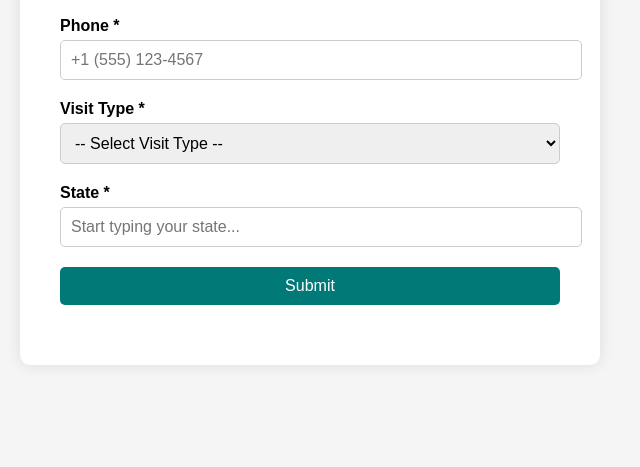
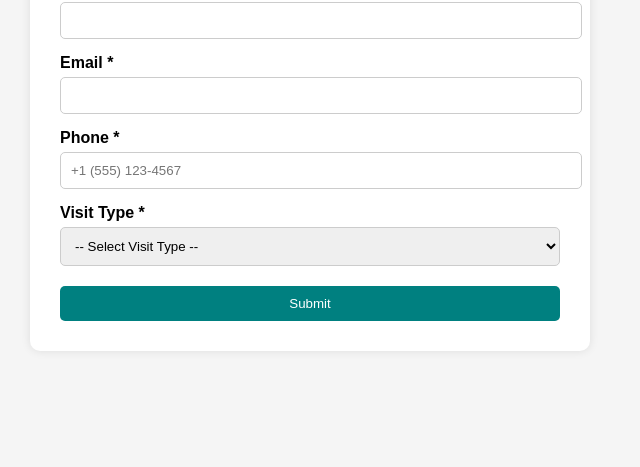
Before and after one commit to christelle-tech/Swellcare-Frontend, a plain HTML site: page index.html in a window 1280 px wide. Shown: the part 333-800 px from the top of the page, without its empty margins (330-970 px from the left). Drawn offline with Linux system fonts and the light colour scheme.

Commit message:
Update index.html

```diff
--- a/index.html
+++ b/index.html
@@ -1,51 +1,49 @@
 <!DOCTYPE html>
 <html lang="en">
 <head>
-  <meta charset="UTF-8" />
-  <meta name="viewport" content="width=device-width, initial-scale=1.0"/>
+  <meta charset="UTF-8">
   <title>Swellcare Visit Form</title>
   <style>
     body {
       font-family: Arial, sans-serif;
       background-color: #f5f5f5;
-      display: flex;
-      justify-content: center;
-      padding: 40px;
     }
-    .form-container {
-      background: white;
-      padding: 40px;
+    .container {
+      max-width: 500px;
+      margin: 40px auto;
+      padding: 30px;
+      background-color: white;
       border-radius: 10px;
-      box-shadow: 0 0 15px rgba(0,0,0,0.1);
-      width: 100%;
-      max-width: 500px;
+      box-shadow: 0 0 10px rgba(0,0,0,0.1);
+      text-align: center;
     }
-    .form-container img {
-      display: block;
-      margin: 0 auto 20px auto;
-      max-width: 200px;
+    img.logo {
+      width: 150px;
+      margin-bottom: 20px;
     }
     h2 {
-      text-align: center;
-      margin-bottom: 30px;
+      margin-bottom: 20px;
     }
     label {
+      display: block;
+      text-align: left;
+      margin: 15px 0 5px;
       font-weight: bold;
-      display: block;
-      margin-bottom: 5px;
     }
-    input, select, button {
+    input, select {
       width: 100%;
       padding: 10px;
-      margin-bottom: 20px;
+      border: 1px solid #ccc;
       border-radius: 5px;
-      border: 1px solid #ccc;
-      font-size: 16px;
     }
     button {
-      background-color: #007977;
+      margin-top: 20px;
+      padding: 10px 20px;
+      background-color: teal;
       color: white;
       border: none;
+      border-radius: 5px;
+      width: 100%;
       cursor: pointer;
     }
     button:hover {
@@ -54,18 +52,18 @@
   </style>
 </head>
 <body>
-  <div class="form-container">
-    <img src="logo.jpg" alt="Swell Medical Logo" />
+  <div class="container">
+    <img src="Swell-Icon.jpg" alt="Swell Medical Logo" class="logo">
     <h2>Swellcare Visit Form</h2>
-    <form>
+    <form id="visitForm">
       <label for="name">Name *</label>
-      <input type="text" id="name" name="name" required />
+      <input type="text" id="name" name="name" required>
 
       <label for="email">Email *</label>
-      <input type="email" id="email" name="email" required />
+      <input type="email" id="email" name="email" required>
 
       <label for="phone">Phone *</label>
-      <input type="tel" id="phone" name="phone" placeholder="+1 (555) 123-4567" required />
+      <input type="tel" id="phone" name="phone" placeholder="+1 (555) 123-4567" required>
 
       <label for="visitType">Visit Type *</label>
       <select id="visitType" name="visitType" required>
@@ -74,63 +72,49 @@
         <option value="video">Video Visit</option>
       </select>
 
-      <label for="state">State *</label>
-      <input list="state-options" id="state" name="state" placeholder="Start typing your state..." required />
-      <datalist id="state-options">
-        <option value="Alabama">
-        <option value="Alaska">
-        <option value="Arizona">
-        <option value="Arkansas">
-        <option value="California">
-        <option value="Colorado">
-        <option value="Connecticut">
-        <option value="Delaware">
-        <option value="Florida">
-        <option value="Georgia">
-        <option value="Hawaii">
-        <option value="Idaho">
-        <option value="Illinois">
-        <option value="Indiana">
-        <option value="Iowa">
-        <option value="Kansas">
-        <option value="Kentucky">
-        <option value="Louisiana">
-        <option value="Maine">
-        <option value="Maryland">
-        <option value="Massachusetts">
-        <option value="Michigan">
-        <option value="Minnesota">
-        <option value="Mississippi">
-        <option value="Missouri">
-        <option value="Montana">
-        <option value="Nebraska">
-        <option value="Nevada">
-        <option value="New Hampshire">
-        <option value="New Jersey">
-        <option value="New Mexico">
-        <option value="New York">
-        <option value="North Carolina">
-        <option value="North Dakota">
-        <option value="Ohio">
-        <option value="Oklahoma">
-        <option value="Oregon">
-        <option value="Pennsylvania">
-        <option value="Rhode Island">
-        <option value="South Carolina">
-        <option value="South Dakota">
-        <option value="Tennessee">
-        <option value="Texas">
-        <option value="Utah">
-        <option value="Vermont">
-        <option value="Virginia">
-        <option value="Washington">
-        <option value="West Virginia">
-        <option value="Wisconsin">
-        <option value="Wyoming">
-      </datalist>
+      <div id="stateWrapper" style="display: none;">
+        <label for="state">State *</label>
+        <input list="states" id="state" name="state" placeholder="Start typing your state...">
+        <datalist id="states">
+          <option value="Alabama"><option value="Alaska"><option value="Arizona">
+          <option value="Arkansas"><option value="California"><option value="Colorado">
+          <option value="Connecticut"><option value="Delaware"><option value="Florida">
+          <option value="Georgia"><option value="Hawaii"><option value="Idaho">
+          <option value="Illinois"><option value="Indiana"><option value="Iowa">
+          <option value="Kansas"><option value="Kentucky"><option value="Louisiana">
+          <option value="Maine"><option value="Maryland"><option value="Massachusetts">
+          <option value="Michigan"><option value="Minnesota"><option value="Mississippi">
+          <option value="Missouri"><option value="Montana"><option value="Nebraska">
+          <option value="Nevada"><option value="New Hampshire"><option value="New Jersey">
+          <option value="New Mexico"><option value="New York"><option value="North Carolina">
+          <option value="North Dakota"><option value="Ohio"><option value="Oklahoma">
+          <option value="Oregon"><option value="Pennsylvania"><option value="Rhode Island">
+          <option value="South Carolina"><option value="South Dakota"><option value="Tennessee">
+          <option value="Texas"><option value="Utah"><option value="Vermont">
+          <option value="Virginia"><option value="Washington"><option value="West Virginia">
+          <option value="Wisconsin"><option value="Wyoming">
+        </datalist>
+      </div>
 
       <button type="submit">Submit</button>
     </form>
   </div>
+
+  <script>
+    const visitType = document.getElementById('visitType');
+    const stateWrapper = document.getElementById('stateWrapper');
+    const stateInput = document.getElementById('state');
+
+    visitType.addEventListener('change', function () {
+      if (this.value === 'text') {
+        stateWrapper.style.display = 'block';
+        stateInput.setAttribute('required', 'required');
+      } else {
+        stateWrapper.style.display = 'none';
+        stateInput.removeAttribute('required');
+        stateInput.value = '';
+      }
+    });
+  </script>
 </body>
 </html>
```
